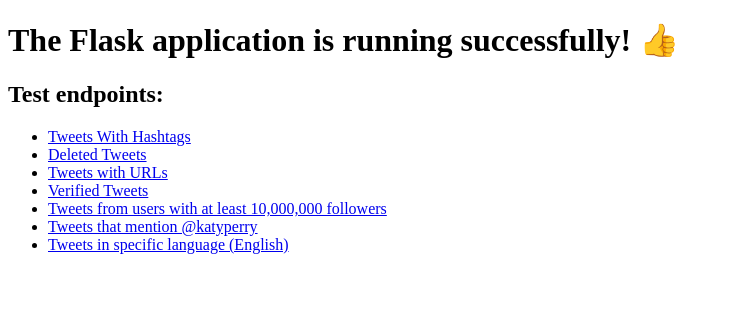
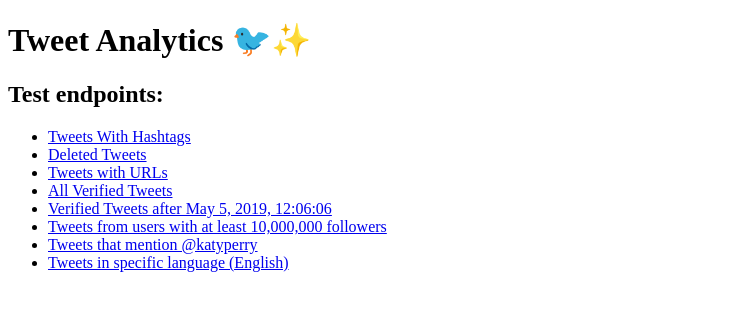
Before and after one commit to joel1794/Tweet-Analytics, a Flask app: page / in a window 1280 px wide. Shown: the top 311 px of the page, without its empty margins (0-730 px from the left). Run offline with Flask 2, Linux system fonts and the light colour scheme.

Commit message:
Implemented start time for verified tweets

```diff
--- a/ViewsUtils.py
+++ b/ViewsUtils.py
@@ -1,4 +1,5 @@
 from MongoDBUtility import MongoDBUtility
+from datetime import datetime
 import re
 
 STATUS_SUCCESS = "SUCCESS"
@@ -126,12 +127,16 @@ class ViewsUtils:
             return utility_status
 
 
-    def fetch_verified_tweets(self):
+    def fetch_verified_tweets(self, date="2000-01-01T01:00:00"):
         utility_status = {}
         try:
+
+            print(date)
+
             mongo_url = "mongodb://localhost:27023/"
             mongo_con = MongoDBUtility(mongo_url, DATABASE_NAME, COLLECTION_NAME)
-            query = [{"user.verified": True}, {"text":1, "user.name":1, "user.followers_count":1}]
+            query = [{"user.verified": True, "created_at_time":{"$gt" : datetime.strptime(date, "%Y-%m-%dT%H:%M:%S") }},
+                    {"text":1, "user.name":1, "user.followers_count":1, "created_at_time":1}]
             query_type = "select"
             result = mongo_con.execute_query(query, query_type)
 
--- a/templates/index.html
+++ b/templates/index.html
@@ -12,13 +12,14 @@
     {% endfor %}
     </ul> -->
 
-    <h1>The Flask application is running successfully! 👍</h1>
+    <h1>Tweet Analytics 🐦✨</h1>
     <h2>Test endpoints:</h2>
     <ul>
         <li><a href="{{ url_for('fetch_tweets_with_hashtags')}}">Tweets With Hashtags</a></li>
         <li><a href="{{ url_for('fetch_deleted_tweets')}}">Deleted Tweets</a></li>
         <li><a href="{{ url_for('fetch_tweets_with_urls')}}">Tweets with URLs</a></li>
-        <li><a href="{{ url_for('fetch_verified_tweets')}}">Verified Tweets</a></li>
+        <li><a href="{{ url_for('fetch_verified_tweets')}}">All Verified Tweets</a></li>
+        <li><a href="{{ url_for('fetch_verified_tweets', date='2019-05-01T12:06:06')}}">Verified Tweets after May 5, 2019, 12:06:06</a></li>
         <li><a href="{{ url_for('fetch_tweets_by_min_followers', min='10000000')}}">Tweets from users with at least 10,000,000 followers</a></li>
         <li><a href="{{ url_for('fetch_tweets_with_mentions', username='katyperry')}}">Tweets that mention @katyperry</a></li>
         <li><a href="{{ url_for('fetch_tweets_by_language', lang='en')}}">Tweets in specific language (English)</a></li>
--- a/views.py
+++ b/views.py
@@ -1,5 +1,6 @@
 from flask import Flask, request, jsonify, render_template
 from ViewsUtils import ViewsUtils
+from urllib.parse import unquote
 
 application = Flask(__name__)
 application.debug = True
@@ -117,7 +118,15 @@ def fetch_verified_tweets():
     return_status = {}
     result = []
     try:
-        return_status = utils_obj.fetch_verified_tweets()
+        date = request.args.get('date')
+
+        if (date == None or date == ""):
+            return_status = utils_obj.fetch_verified_tweets()
+        else:
+            # Undoing escape characters from URL
+            date = unquote(date)
+            return_status = utils_obj.fetch_verified_tweets(date=date)
+
 
         if return_status[STATUS_KEY] == STATUS_FAILED:
             raise Exception(return_status[ERROR_KEY])
```
